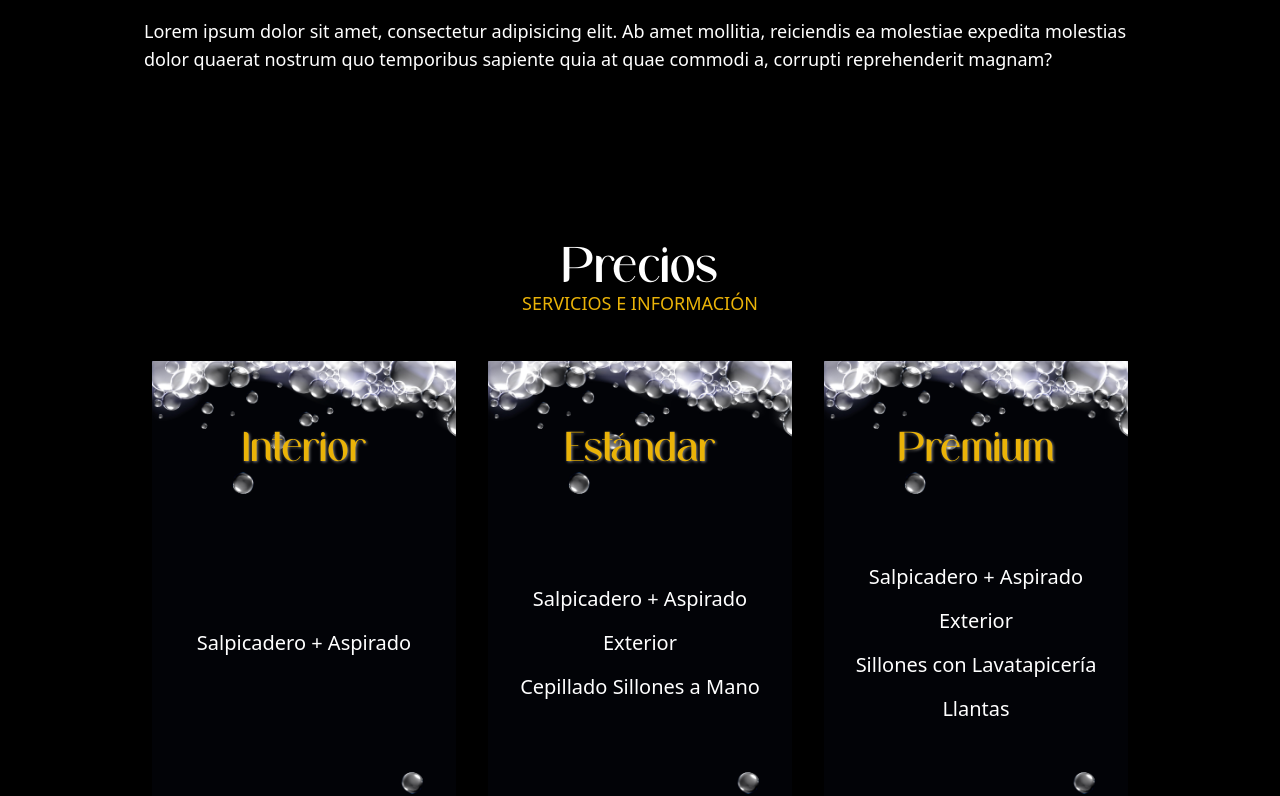
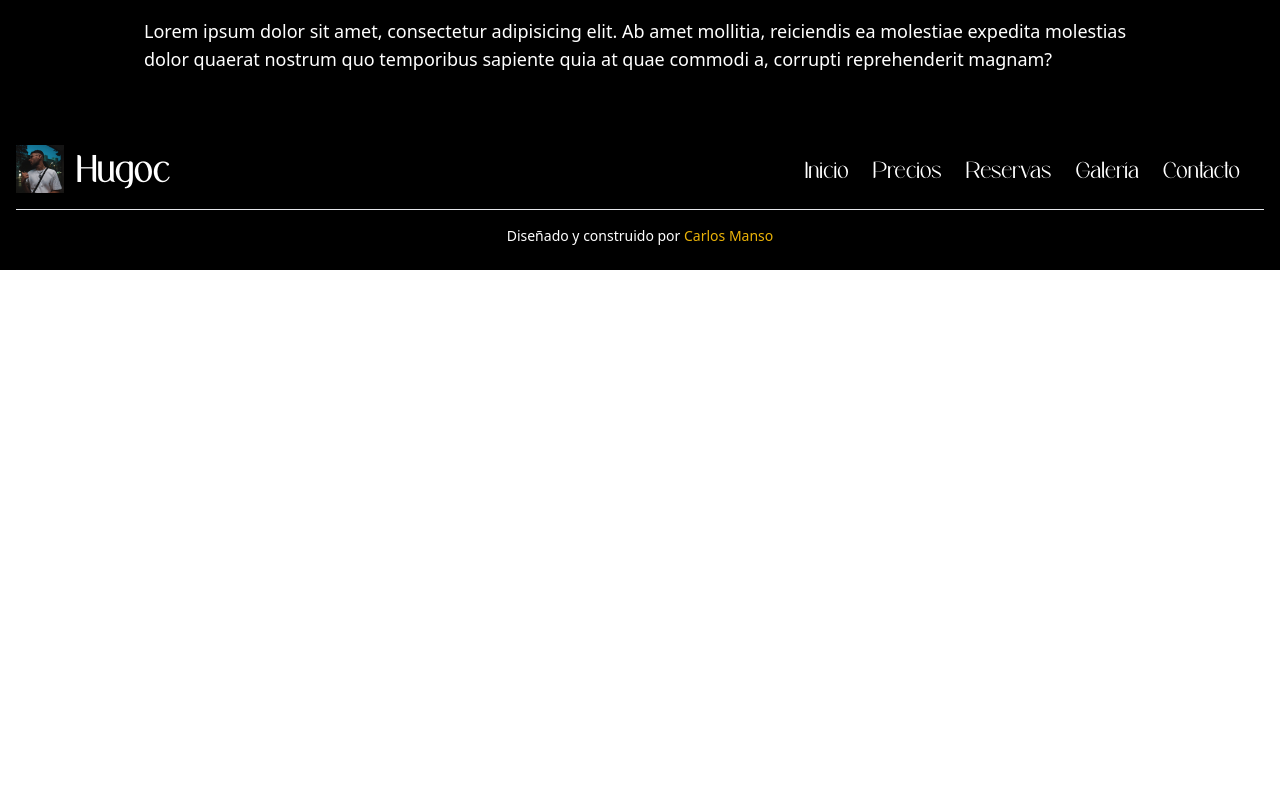
Before and after one commit to CarlosMansoPerez/Hugoc, a plain HTML site: page index.html in a window 1280 px wide. Shown: the part 1509-2305 px from the top of the page. After the commit the page ends 1779 px from the top, so only its background shows below. Drawn offline with nearby package versions, Linux system fonts and the light colour scheme.

Commit message:
Add files via upload

```diff
--- a/index.html
+++ b/index.html
@@ -95,7 +95,7 @@
         </section>
 
         <!-- PRECIOS -->
-        <section id="precios" class="w-full h-auto py-32 px-5 bg-black">
+        <!-- <section id="precios" class="w-full h-auto py-32 px-5 bg-black">
 
             <h2 class="text-center text-xl md:text-2xl text-white font-autolux-bold">Precios</h2>
             <span class="flex justify-center items-center py-2 text-lg w-full uppercase text-yellow-500">Servicios e Información</span>
@@ -141,10 +141,10 @@
                 </div>
             </div>
 
-        </section>
+        </section> -->
 
         <!-- CONTACTO -->
-        <section id="contacto" class="w-full h-auto py-10 pb-20 px-5 bg-black">
+        <!-- <section id="contacto" class="w-full h-auto py-10 pb-20 px-5 bg-black">
 
             <h2 class="text-center text-xl md:text-2xl text-white font-autolux-bold text-shadow-black">Contacto</h2>
             <span class="flex justify-center items-center py-2 text-lg w-full uppercase text-yellow-500 text-shadow-black">Estamos encantados de atenderle</span>
@@ -170,7 +170,7 @@
                 </div>
             </div>
 
-        </section>
+        </section> -->
 
 
     </main>
@@ -181,8 +181,8 @@
         <div class="w-full max-w-screen-xl mx-auto p-4 md:py-6">
             <div class="sm:flex sm:items-center sm:justify-between">
                 <a href="#" class="flex items-center mb-4 sm:mb-0 space-x-3 rtl:space-x-reverse">
-                    <img src="./img/logo_LU.png" class="h-12" alt="Flowbite Logo" />
-                    <span class="self-center text-lg font-semibold whitespace-nowrap font-autolux hover:text-yellow-500 business-name">Lavage Unique</span>
+                    <img src="./img/hugoc.jpg" class="h-12" alt="Flowbite Logo" />
+                    <span class="self-center text-lg font-semibold whitespace-nowrap font-autolux hover:text-yellow-500 business-name">Hugoc</span>
                 </a>
                 <ul class="flex flex-wrap items-center mb-6 text-sm font-medium text-white sm:mb-0 font-autolux">
                     <li>
```
